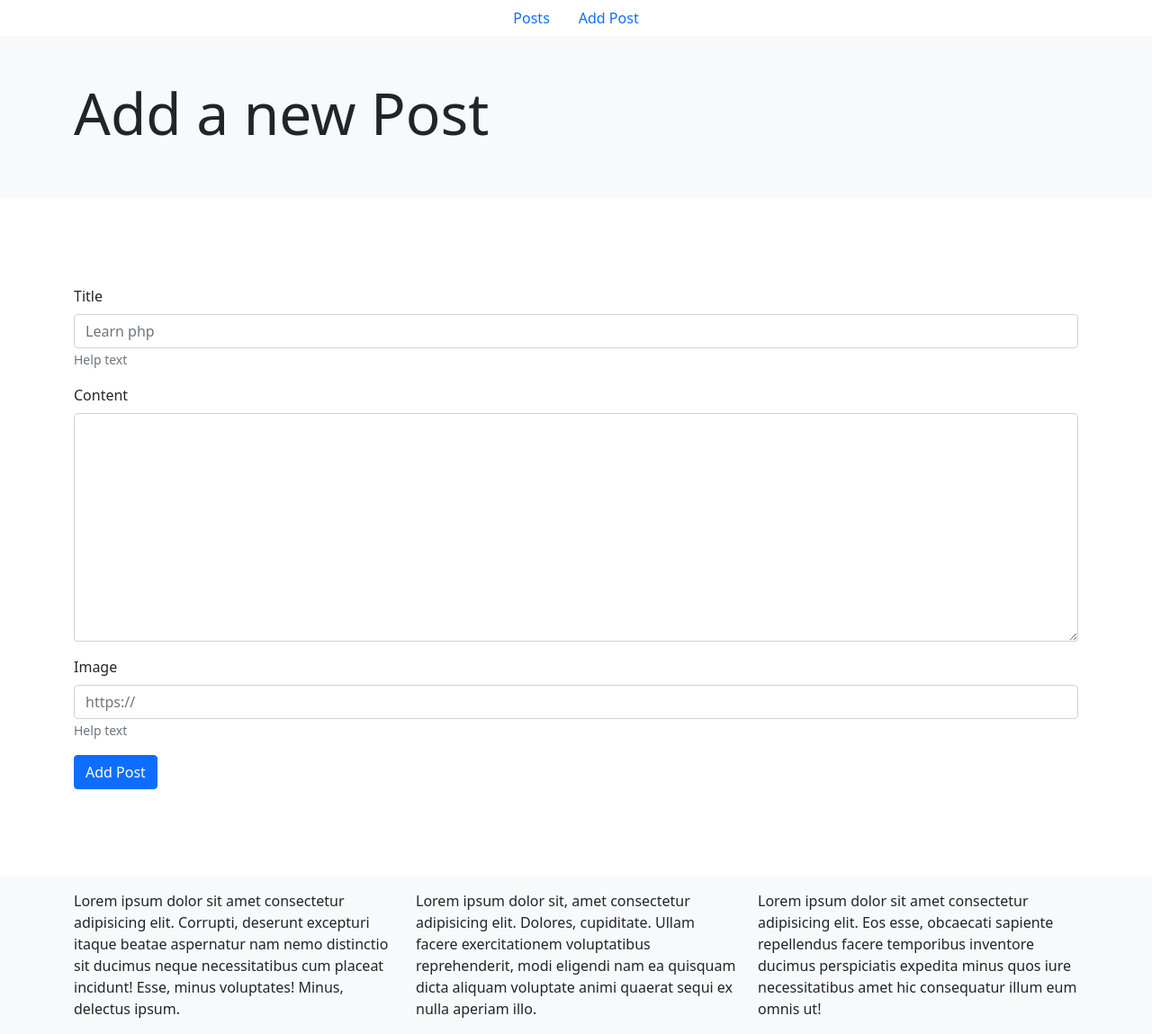
After one commit to fabiopacifici/PHP_60, a PHP site: page /create-post.php in a window 1280 px wide. The commit adds this page. Shown: the whole page at 90% size. Run offline with PHP 8.4, Linux system fonts and the light colour scheme.

Commit message:
implement create method

```diff
--- /dev/null
+++ b/live-workshop-mysqli/Layout/footer.php
@@ -0,0 +1,22 @@
+<footer class="mt-5 bg-light py-3">
+  <div class="container">
+    <div class="row">
+      <div class="col"> Lorem ipsum dolor sit amet consectetur adipisicing elit. Corrupti, deserunt excepturi itaque beatae aspernatur nam nemo distinctio sit ducimus neque necessitatibus cum placeat incidunt! Esse, minus voluptates! Minus, delectus ipsum.</div>
+      <div class="col"> Lorem ipsum dolor sit, amet consectetur adipisicing elit. Dolores, cupiditate. Ullam facere exercitationem voluptatibus reprehenderit, modi eligendi nam ea quisquam dicta aliquam voluptate animi quaerat sequi ex nulla aperiam illo.</div>
+      <div class="col">Lorem ipsum dolor sit amet consectetur adipisicing elit. Eos esse, obcaecati sapiente repellendus facere temporibus inventore ducimus perspiciatis expedita minus quos iure necessitatibus amet hic consequatur illum eum omnis ut!</div>
+    </div>
+  </div>
+</footer>
+
+
+
+<!-- Optional JavaScript; choose one of the two! -->
+<!-- Option 1: Bootstrap Bundle with Popper -->
+<script src='https://cdn.jsdelivr.net/npm/bootstrap@5.1.3/dist/js/bootstrap.bundle.min.js' integrity='sha384-ka7Sk0Gln4gmtz2MlQnikT1wXgYsOg+OMhuP+IlRH9sENBO0LRn5q+8nbTov4+1p' crossorigin='anonymous'></script>
+
+
+
+
+</body>
+
+</html>
--- /dev/null
+++ b/live-workshop-mysqli/Layout/head.php
@@ -0,0 +1,22 @@
+<!doctype html>
+<html lang='en'>
+
+<head>
+  <!-- Required meta tags -->
+  <meta charset='utf-8'>
+  <meta name='viewport' content='width=device-width, initial-scale=1'>
+  <title>My Blog</title>
+  <!-- Bootstrap CSS -->
+  <link href='https://cdn.jsdelivr.net/npm/bootstrap@5.1.3/dist/css/bootstrap.min.css' rel='stylesheet' integrity='sha384-1BmE4kWBq78iYhFldvKuhfTAU6auU8tT94WrHftjDbrCEXSU1oBoqyl2QvZ6jIW3' crossorigin='anonymous'>
+</head>
+
+<body>
+
+
+  <header>
+    <nav class="nav justify-content-center">
+      <a class="nav-link active" href="/">Posts</a>
+      <a class="nav-link" href="/create-post.php">Add Post</a>
+    </nav>
+
+  </header>
--- a/live-workshop-mysqli/Models/Categories.php
+++ b/live-workshop-mysqli/Models/Categories.php
@@ -1,5 +1,5 @@
 <?php
-
-class Categories
+require_once __DIR__ . '/../Classes/Model.php';
+class Categories extends Model
 {
 }
--- a/live-workshop-mysqli/Models/Posts.php
+++ b/live-workshop-mysqli/Models/Posts.php
@@ -1,6 +1,6 @@
 <?php
-
-class Posts
+require_once __DIR__ . '/../Classes/Model.php';
+class Posts extends Model
 {
   /* function __construct()
   {
--- /dev/null
+++ b/live-workshop-mysqli/create-post.php
@@ -0,0 +1,46 @@
+<?php
+
+if (count($_POST) === 3) {
+  require_once __DIR__ . '/Models/Posts.php';
+  $data = $_POST;
+  Posts::create($data);
+  // redirect to a get route
+  header('Location: /');
+}
+
+require_once __DIR__ . '/Layout/head.php';
+?>
+
+<main>
+  <div class="p-5 bg-light mb-5">
+    <div class="container">
+      <h1 class="display-3">Add a new Post</h1>
+    </div>
+  </div>
+  <div class="container py-5">
+    <form action="/create-post.php" method="post">
+
+      <div class="mb-3">
+        <label for="title" class="form-label">Title</label>
+        <input type="text" name="title" id="title" class="form-control" placeholder="Learn php" aria-describedby="titleHelper" required>
+        <small id="titleHelper" class="text-muted">Help text</small>
+      </div>
+      <div class="mb-3">
+        <label for="content" class="form-label">Content</label>
+        <textarea class="form-control" name="content" id="content" rows="10" required></textarea>
+      </div>
+      <div class="mb-3">
+        <label for="image" class="form-label">Image</label>
+        <input type="text" name="image" id="image" class="form-control" placeholder="https://" aria-describedby="imageHelper" required>
+        <small id="imageHelper" class="text-muted">Help text</small>
+      </div>
+
+
+      <button type="submit" class="btn btn-primary">Add Post</button>
+
+    </form>
+  </div>
+
+</main>
+
+<?php require_once __DIR__ . '/Layout/footer.php';
```
Also changed, not shown: live-workshop-mysqli/Classes/DB.php (+19 -0 lines), live-workshop-mysqli/Classes/Model.php (+113 -0 lines), live-workshop-mysqli/index.php (+42 -30 lines).
